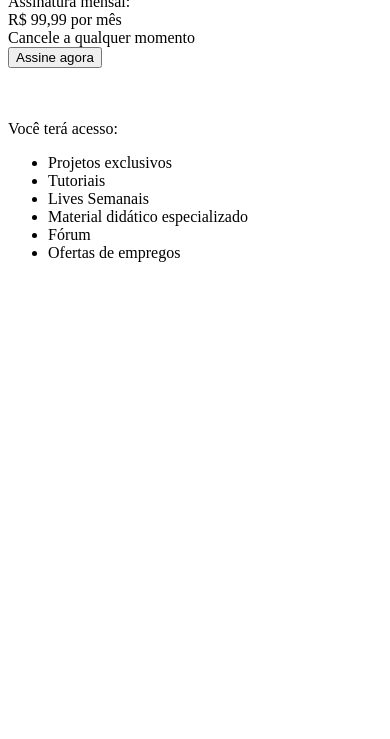
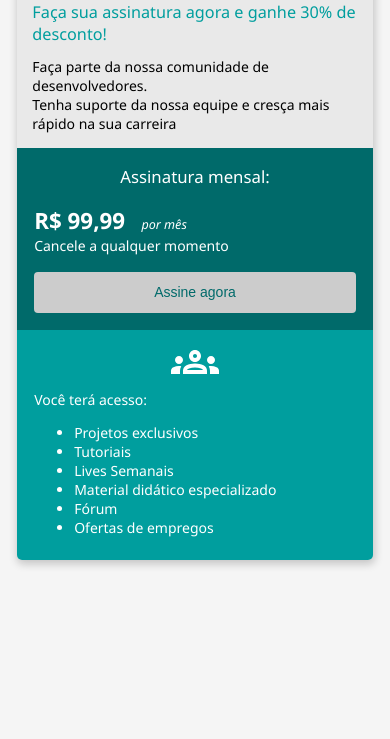
Before and after one commit to a-devrepo/bootcamp-modulo2, a plain HTML site: page index.html in a window 390 px wide. Shown: the part 105-844 px from the top of the page. Drawn offline with Linux system fonts and the light colour scheme.

Commit message:
Closes #8 - Página register.html

```diff
--- a/index.html
+++ b/index.html
@@ -21,7 +21,9 @@
                 <div class="subscription-title">Assinatura mensal:</div>
                 <div><span class="price">R$ 99,99</span> <span class="month">por mês</span></div>
                 <div>Cancele a qualquer momento</div>
-                <button class="button">Assine agora</button>
+                <a href="/register.html">
+                    <button>Assine agora</button>
+                </a>
             </div>
             <div class="col-2">
                 <div class="image-group">
--- /dev/null
+++ b/style.css
@@ -0,0 +1,140 @@
+body {
+  background-color: #f5f5f5;
+  font-family: "Segoe UI", Tahoma, Geneva, Verdana, sans-serif;
+}
+
+input {
+  width: 95%;
+  height: 22px;
+  padding: 0.9rem;
+  font-size: 1.2rem;
+  border-radius: 5px;
+  border: 0;
+  margin: 10px;
+}
+
+input:focus {
+  outline: none;
+  box-shadow: 0 0 10px #009e9e;
+}
+
+a {
+  color: #e9e9e9;
+  font-size: 0.8rem;
+}
+
+.container {
+  background-color: #e9e9e9;
+  margin: auto;
+  width: 600px;
+  box-shadow: 1px 3px 8px 1px rgba(0, 0, 0, 0.2);
+  border-radius: 5px;
+  overflow: hidden;
+}
+
+.header {
+  padding: 0.9rem;
+}
+
+.flex-container {
+  display: flex;
+  justify-content: space-around;
+}
+
+.header-title {
+  color: #006f6f;
+  font-size: 1.75rem;
+  font-weight: 700;
+  margin-bottom: 1.2rem;
+}
+
+.header-subtitle {
+  color: #009e9e;
+  font-size: 1.16rem;
+  font-weight: 500;
+  margin-bottom: 0.9rem;
+}
+
+.col-1 {
+  background-color: #006a6a;
+  width: 50%;
+  padding: 1.2rem;
+  color: #ffffff;
+}
+
+.col-2 {
+  background-color: #009e9e;
+  width: 50%;
+  padding: 0.6rem 1.2rem;
+  color: #ffffff;
+}
+
+.subscription-title {
+  font-size: 1.2rem;
+  text-align: center;
+  margin-bottom: 1.2rem;
+}
+
+.price {
+  font-size: 1.6rem;
+  font-weight: 600;
+}
+
+.month {
+  font-size: 0.9rem;
+  font-style: italic;
+  margin-left: 0.9rem;
+}
+
+button {
+  width: 100%;
+  padding: 0.9rem 2rem;
+  color: #006a6a;
+  background-color: #ccc;
+  font-size: 1rem;
+  border-radius: 4px;
+  border: none;
+  margin-top: 1.2rem;
+  cursor: pointer;
+}
+
+button:hover {
+  background-color: #e9e9e9;
+}
+
+.image-group {
+  text-align: center;
+}
+
+.form-register {
+  background-color: #006a6a;
+  padding: 1.2rem;
+  display: flex;
+  flex-direction: column;
+  align-items: center;
+  align-content: space-around;
+}
+
+@media screen and (max-width: 620px) {
+  html {
+    font-size: 14px;
+  }
+
+  .flex-container {
+    flex-direction: column;
+  }
+
+  .col-1,
+  .col-2 {
+    width: 100%;
+    box-sizing: border-box;
+  }
+
+  .container {
+    width: 95%;
+  }
+
+  .header {
+    padding: 15px;
+  }
+}
```
Also changed, not shown: register.html (added, +31 -0 lines).
